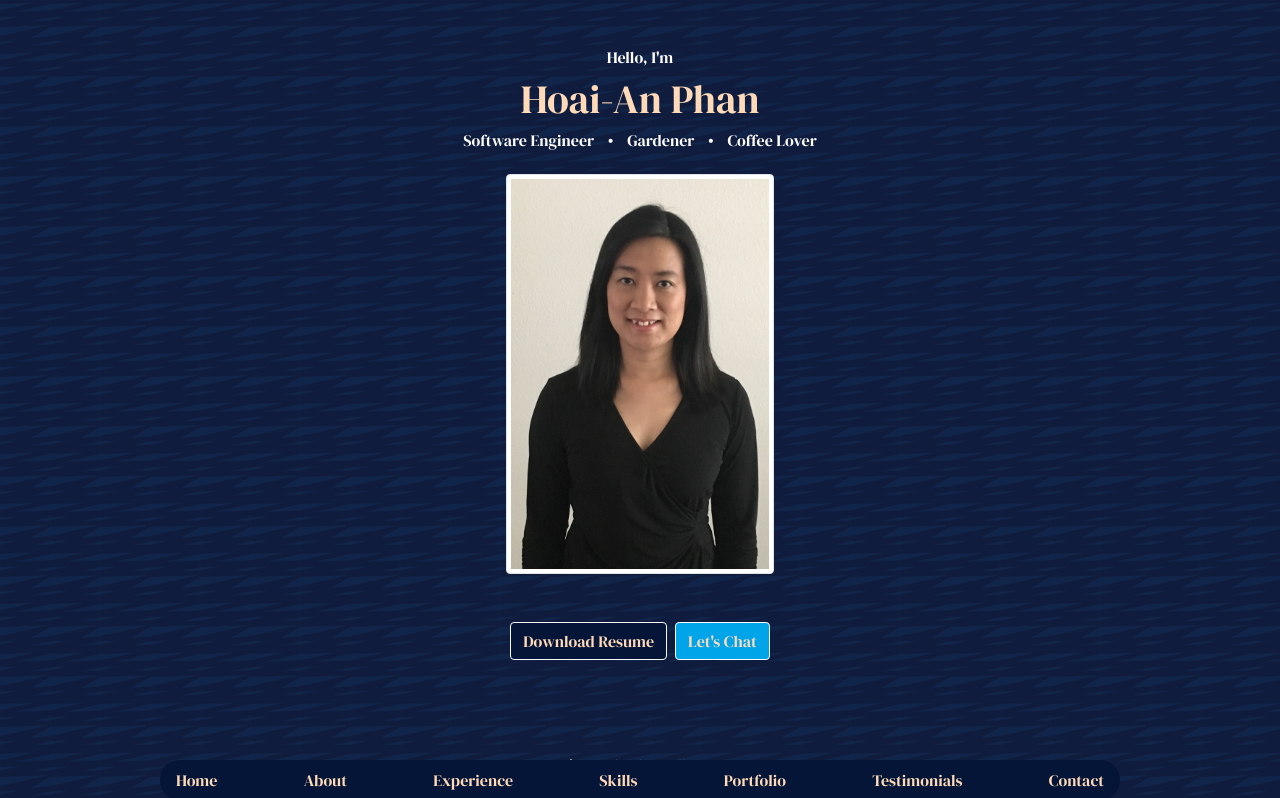
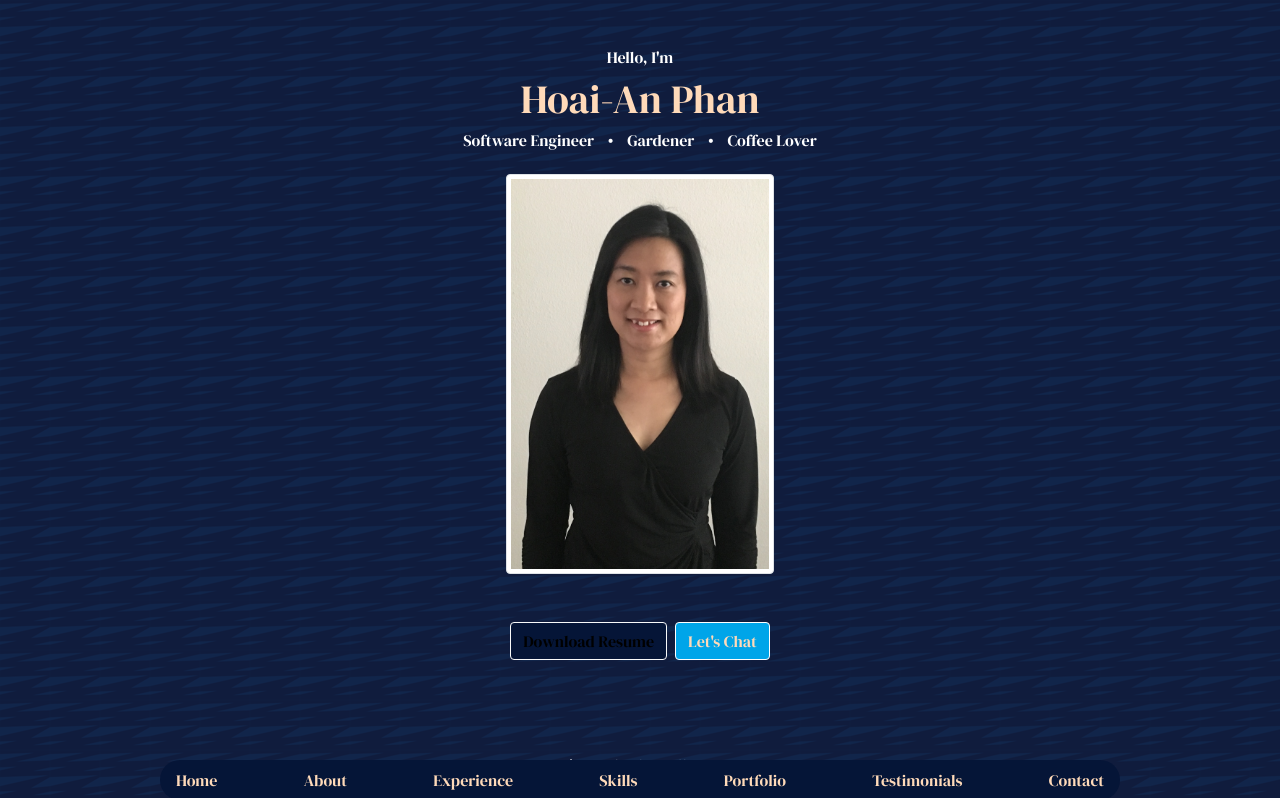
Before and after one commit to hoaian-phan/personal-portfolio-website, a React (Create React App) app: page / in a window 1280 px wide. Shown: the top 798 px of the page. Built offline with nearby package versions, Linux system fonts and the light colour scheme.

Commit message:
Fixed resume open in new tab

```diff
--- a/src/components/header/CTA.jsx
+++ b/src/components/header/CTA.jsx
@@ -1,11 +1,14 @@
 import React from 'react'
 import HoaiAnPhanResume from '../../assets/Hoai-An-Phan_Resume_2022.pdf'
 
+const onResumeDownload = () => {
+  window.open(HoaiAnPhanResume)
+}
 const CTA = () => {
   return (
     <div class="my-5">
-      <button type="button" class="btn btn-light bg-navy me-1">
-      <a href={HoaiAnPhanResume} target = "_blank" rel="noreferrer">Download Resume</a>
+      <button type="button" class="btn btn-light bg-navy me-1"
+              onClick={onResumeDownload}>Download Resume
       </button>
       <button type="button" class="btn btn-light bg-light-blue border border-white ms-1">
         <a href="#contact">Let's Chat</a>
```
